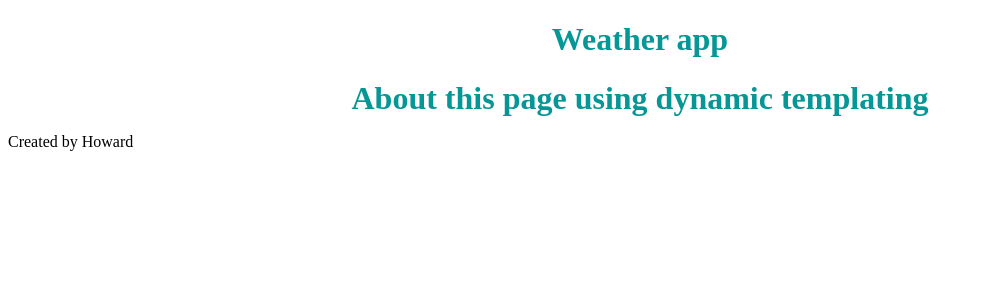
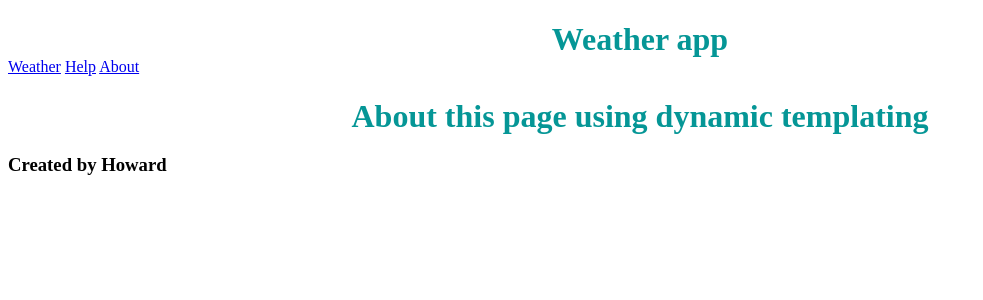
Before and after one commit to lalhming-muana/Web-Server-NODEJS, a Node server app: page / in a window 1280 px wide. Shown: the top 300 px of the page, without its empty margins (0-983 px from the left). Run offline with Node 20, Linux system fonts and the light colour scheme; some libraries are stand-ins or nearby versions.

Commit message:
Advanced templating completed

```diff
--- a/src/app.js
+++ b/src/app.js
@@ -44,8 +44,9 @@ app.get('/about',(req, res)=>{
 
 app.get('/help',(req, res)=>{
     res.render('help',{
-        name: "Lalhming",
-        age: 40
+        title: "Help",
+        name: 'Howard',
+        age: 7
     });
 
 })
@@ -53,7 +54,8 @@ app.get('/help',(req, res)=>{
 app.get('/weather',(req, res)=>{
     res.send({
         forecast: "It is sunny",
-        location: 'Aizawl'
+        location: 'Aizawl',
+        name: 'Howard'
     });
 
 })
--- a/templates/partials/header.hbs
+++ b/templates/partials/header.hbs
@@ -1 +1,7 @@
-<h1>Static header.hbs text</h1>
+<h1>{{title}}</h1>
+
+<div>
+    <a href="/">Weather</a>
+    <a href="/help">Help</a>
+    <a href="/about">About</a>
+</div>
--- a/templates/views/about.hbs
+++ b/templates/views/about.hbs
@@ -8,9 +8,9 @@
     <title>About me</title>
 </head>
 <body>
-    <h1>{{title}}</h1>
+    <h1>{{>header}}</h1>
     <img src="/img/bawihtea.jpg">
-    <h2>Created by {{name}}</h2>
+    {{>footer}}
 
 </body>
 </html>
--- a/templates/views/help.hbs
+++ b/templates/views/help.hbs
@@ -12,6 +12,7 @@
 
     <h1>Name: {{name}}</h1>
     <h1>Age: {{age}}</h1>
+    <h3>{{>footer}}</h3>
 
 </body>
 </html>
--- a/templates/views/index.hbs
+++ b/templates/views/index.hbs
@@ -10,9 +10,9 @@
 </head>
 
 <body>
-    <h1>{{title}}</h1>
+    <h1>{{> header}}</h1>
     <h1>About this page using dynamic templating</h1>
-    <p>Created by {{name}}</p>
+    <h3>{{>footer}}</h3>
 </body>
 
 </html>
```
